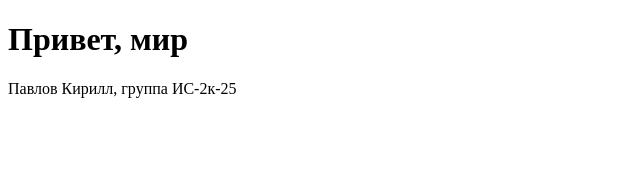
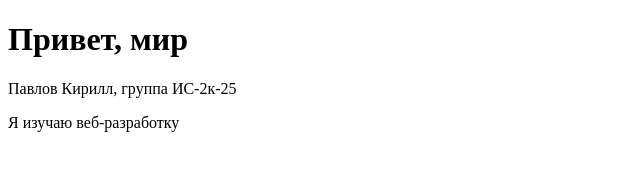
Before and after one commit to dant3pizza-jpg/uchebnaya-praktika, a plain HTML site: page index.html in a window 1280 px wide. Shown: the whole page, without its empty margins (0-640 px from the left). Drawn offline with Linux system fonts and the light colour scheme.

Commit message:
Добавлен абзац о себе

```diff
--- a/index.html
+++ b/index.html
@@ -8,5 +8,6 @@
 <body>
     <h1>Привет, мир</h1>
     <p>Павлов Кирилл, группа ИС-2к-25</p>
+    <p>Я изучаю веб-разработку</p>
 </body>
 </html>
```
